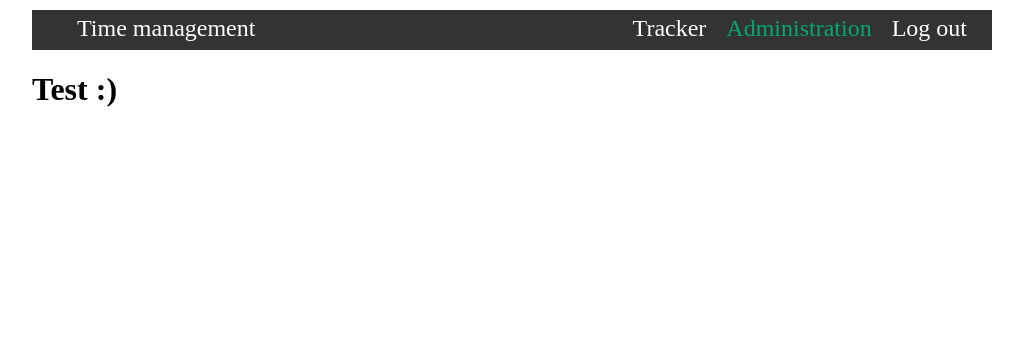
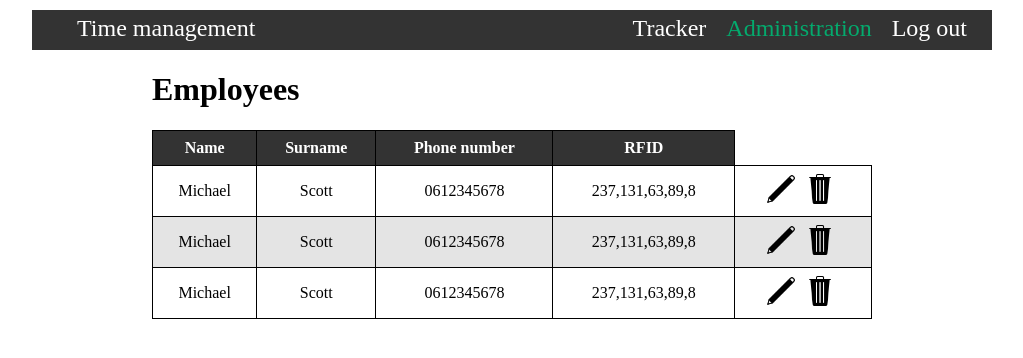
Before and after one commit to jobknaap/Test-import, a PHP site: page /data.php in a window 1280 px wide. Shown: the top 358 px of the page, without its empty margins (128-1151 px from the left). Run offline with PHP 8.4, Linux system fonts and the light colour scheme.

Commit message:
updated the blog and finished design on the CRUD table.

```diff
--- a/individual-project-docker-main/web/data.php
+++ b/individual-project-docker-main/web/data.php
@@ -19,7 +19,49 @@
     </nav>
 </header>
 <body>
-    <h1>Test :)</h1>
+    <div class="employees-container">
+        <h1>Employees</h1>
+        <table>
+            <thead>
+                <th>Name</th>
+                <th>Surname</th>
+                <th>Phone number</th>
+                <th>RFID</th>
+            </thead>
+            <tbody>
+                <tr>
+                    <td>Michael</td>
+                    <td>Scott</td>
+                    <td>0612345678</td>
+                    <td>237,131,63,89,8</td>
+                    <td>
+                        <a href="#"><img src="/static/images/edit.png" alt="Edit icon."></a>
+                        <a href="#"><img src="/static/images/delete.png" alt="Delete icon."></a>
+                    </td>
+                </tr>
+                <tr>
+                    <td>Michael</td>
+                    <td>Scott</td>
+                    <td>0612345678</td>
+                    <td>237,131,63,89,8</td>
+                    <td>
+                        <a href="#"><img src="/static/images/edit.png" alt="Edit icon."></a>
+                        <a href="#"><img src="/static/images/delete.png" alt="Delete icon."></a>
+                    </td>
+                </tr>
+                <tr>
+                    <td>Michael</td>
+                    <td>Scott</td>
+                    <td>0612345678</td>
+                    <td>237,131,63,89,8</td>
+                    <td>
+                        <a href="#"><img src="/static/images/edit.png" alt="Edit icon."></a>
+                        <a href="#"><img src="/static/images/delete.png" alt="Delete icon."></a>
+                    </td>
+                </tr>
+            </tbody>
+        </table>
+    </div>
 </body>
 <footer>
 
--- /dev/null
+++ b/individual-project-docker-main/web/static/css/data.css
@@ -0,0 +1,43 @@
+.employees-container{
+    max-width: 75%;
+    min-width: 600px;
+    margin: auto;
+    position: relative;
+}
+
+.employees-container table{
+    width: 100%;
+    border-collapse: collapse;
+}
+
+.employees-container th{
+    padding-top: 12px;
+    padding-bottom: 12px;
+    background-color: #333333;
+    color: white;
+}
+
+.employees-container tr:nth-child(even){
+    background-color: #e4e4e4;
+}
+
+.employees-container tr:hover {
+    background-color: #04AA6D;
+}
+
+.employees-container td, .employees-container th{
+    border: 1px solid black;
+    padding: 8px;
+}
+
+.employees-container td{
+    text-align: center;
+}
+
+.employees-container img{
+    max-height: 30px;
+}
+
+.employees-container img:first-of-type{
+    margin-right: 5px;
+}
--- a/individual-project-docker-main/web/static/css/home.css
+++ b/individual-project-docker-main/web/static/css/home.css
@@ -1,5 +1,5 @@
 .tracker-container{
-    max-width: 60%;
+    max-width: 75%;
     min-width: 600px;
     margin: auto;
     position: relative;
```
Also changed, not shown: docs/blog.md (+9 -0 lines), docs/database_design.md (+2 -2 lines), individual-project-docker-main/web/static/images/delete.png (added), individual-project-docker-main/web/static/images/edit.png (added).
